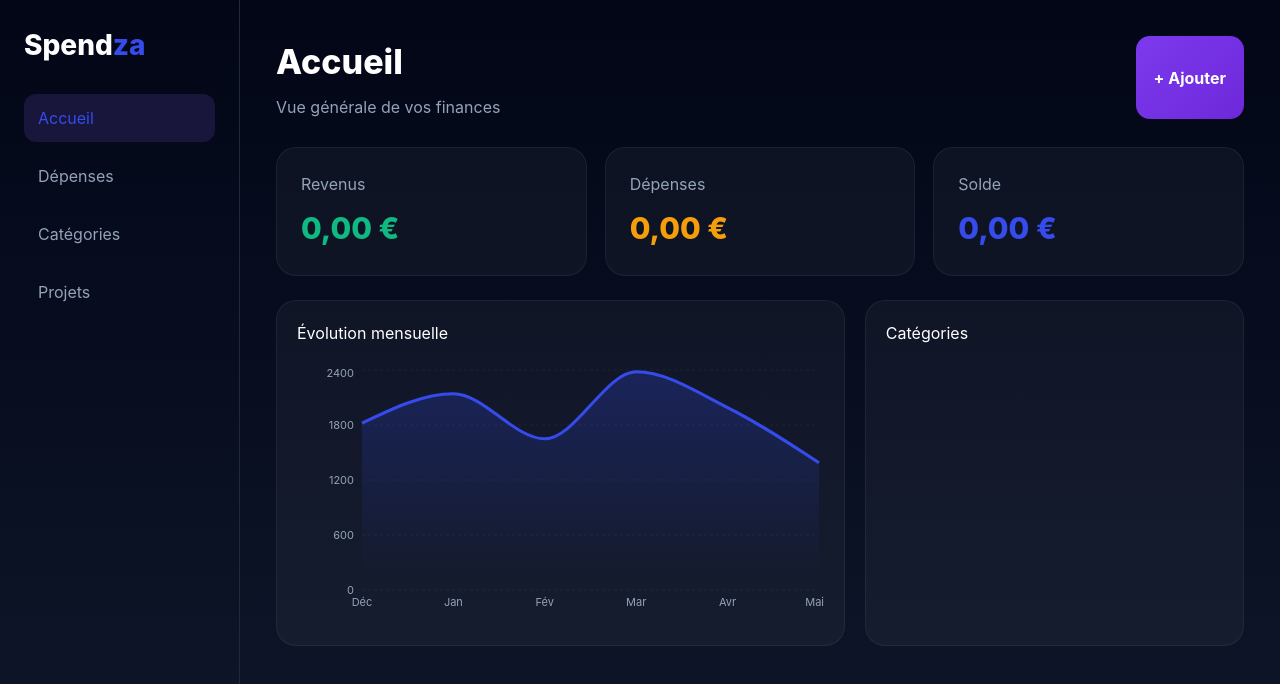
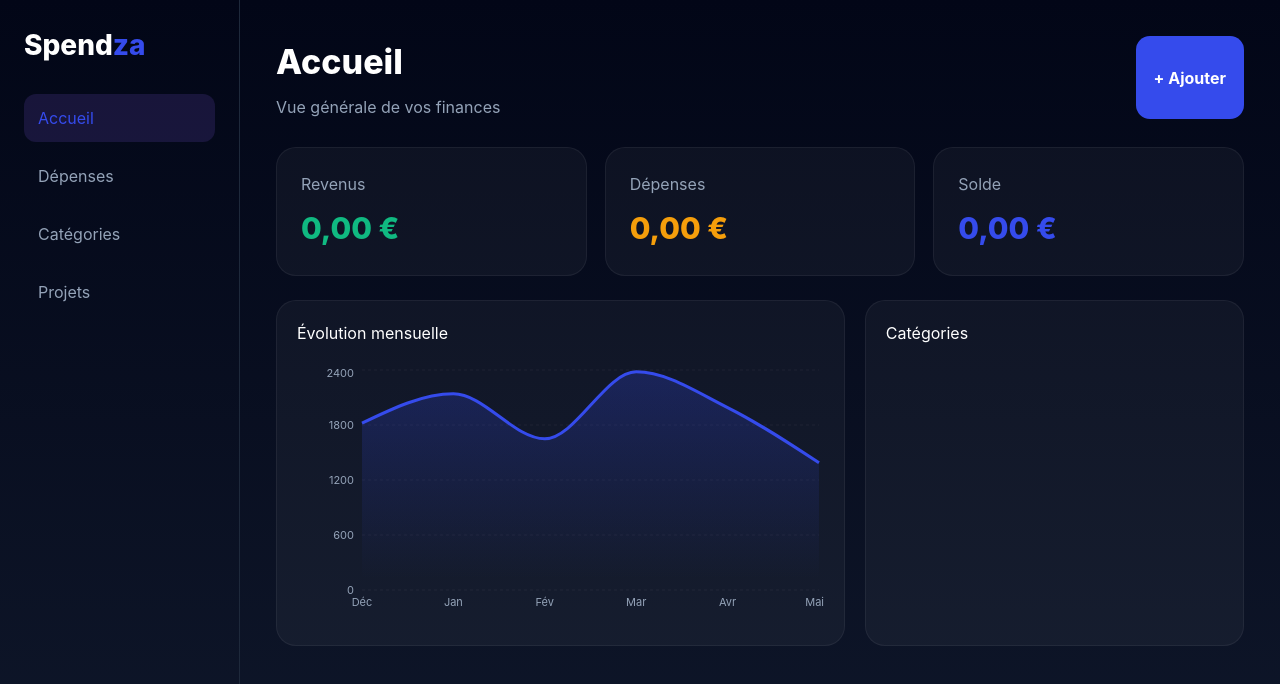
Before and after one commit to MxGss10/spendza, a Next.js app: page / in a window 1280 px wide. Shown: the top 684 px of the page. Built offline with nearby package versions, Linux system fonts and the light colour scheme.

Commit message:
change color

```diff
--- a/app/page.tsx
+++ b/app/page.tsx
@@ -334,7 +334,7 @@ function Modal({
               borderRadius: 12,
               border: "none",
               background:
-                "linear-gradient(#354bec,#354bec,#354bec)",
+                "linear-gradient(135deg,#354bec,#2563eb)",
               color: "#fff",
               cursor: "pointer",
               fontWeight: 700,
@@ -527,7 +527,7 @@ export default function App() {
                     border: "none",
                     cursor: "pointer",
                     background:
-                      "linear-gradient(135deg,#7c3aed,#6d28d9)",
+                      "linear-gradient(135deg,#354bec,#354bec)",
                     color: "#fff",
                     fontWeight: 700,
                   }}
@@ -799,7 +799,7 @@ export default function App() {
                     border: "none",
                     cursor: "pointer",
                     background:
-                      "linear-gradient(135deg,#7c3aed,#6d28d9)",
+                      "linear-gradient(135deg,#354bec,#354bec)",
                     color: "#fff",
                     fontWeight: 700,
                   }}
```
